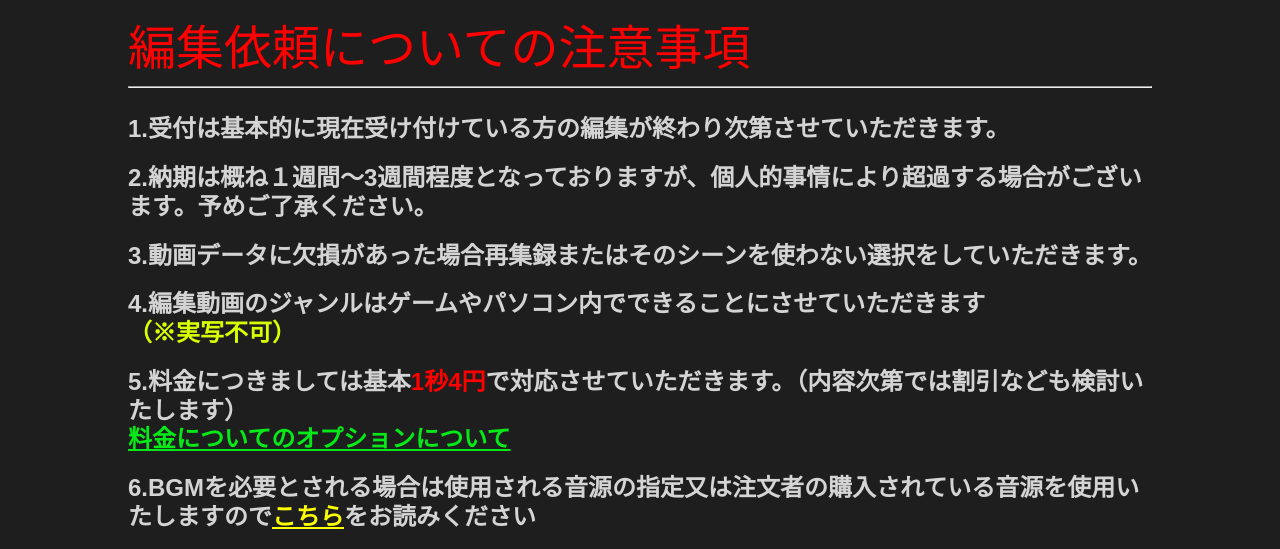
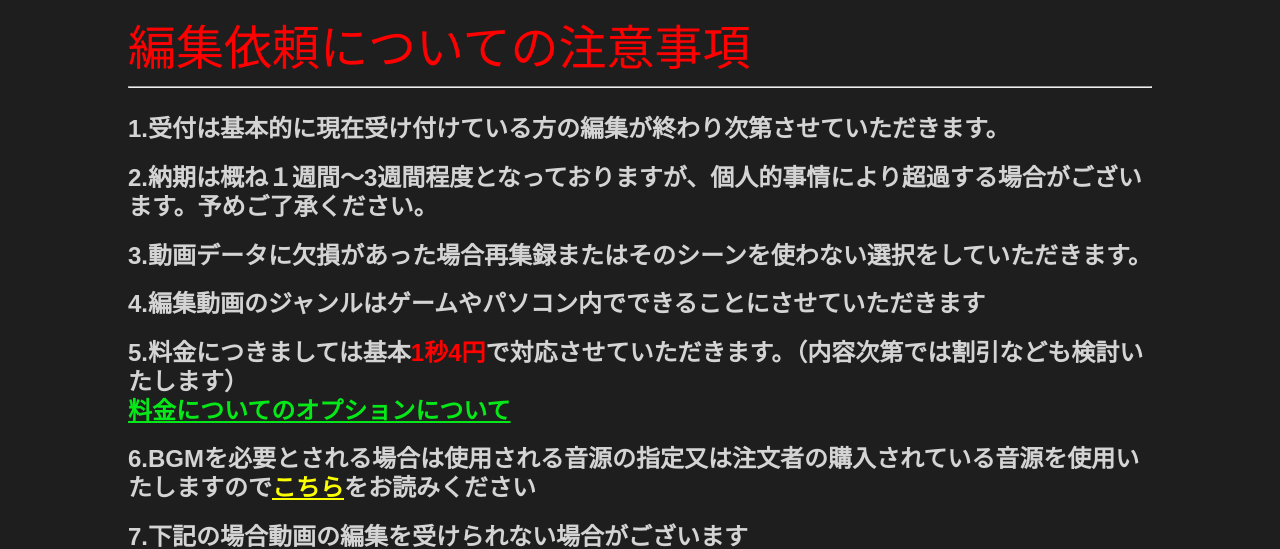
Before and after one commit to akinnnnnnnnya/akinnnnnnnnya.github.io, a plain HTML site: page menu01.html in a window 1280 px wide. Shown: the part 508-1057 px from the top of the page. Drawn offline with Linux system fonts and the light colour scheme.

Commit message:
2020/06/22/02

```diff
--- a/menu01.html
+++ b/menu01.html
@@ -29,7 +29,7 @@
             <strong>
                 <h2>2.納期は概ね１週間～3週間程度となっておりますが、個人的事情により超過する場合がございます。予めご了承ください。</h2>
                 <h2>3.動画データに欠損があった場合再集録またはそのシーンを使わない選択をしていただきます。</h2>
-                <h2>4.編集動画のジャンルはゲームやパソコン内でできることにさせていただきます<span style="color:rgb(217, 255, 0);">（※実写不可）</span></h2>
+                <h2>4.編集動画のジャンルはゲームやパソコン内でできることにさせていただきます</h2>
                 <h2>5.料金につきましては基本<span style="color:rgb(255, 0, 0);">1秒4円</span>で対応させていただきます。（内容次第では割引なども検討いたします）
                     <br><a href="ryoukin.html" class="color litegreen">料金についてのオプションについて</a></h2>
                 <h2>6.BGMを必要とされる場合は使用される音源の指定又は注文者の購入されている音源を使用いたしますので<a href="onngennnitute.html"
```
